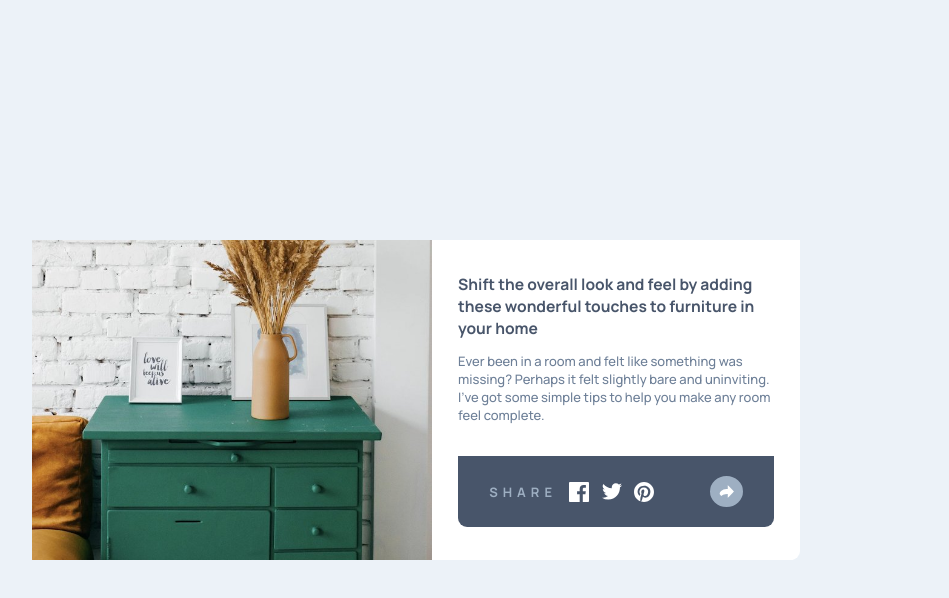
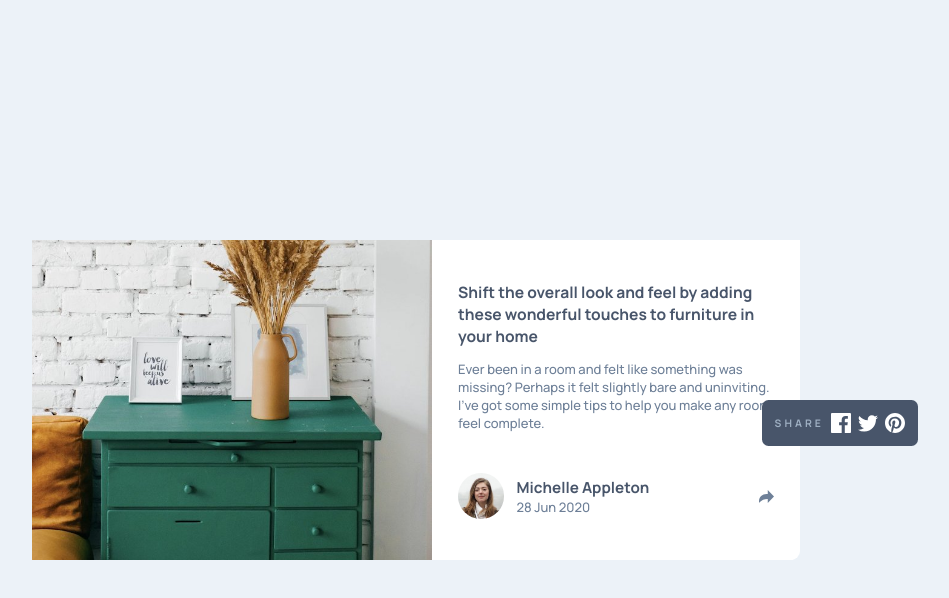
Before and after one commit to dlaurq/article-preview-component-master-frontendmentor.io, a plain HTML site: page index.html in a window 1280 px wide. Both pictures are taken after a click on the picture 990 px from the left and 496 px from the top of the page. Shown: the whole page, without its empty margins (224-1173 px from the left). Drawn offline with Linux system fonts and the light colour scheme.

Commit message:
done js for desktop button, css desktop share card

```diff
--- a/main.js
+++ b/main.js
@@ -1,7 +1,15 @@
+DESKTOPWIDTH = 750
+
 function ShowShareContainer(){
+
     user = document.querySelector(".user")
     userShare = document.querySelector(".user-share")
-    console.log(user, userShare)
-    user.classList.toggle("hide")
-    userShare.classList.toggle("hide")
+
+    if(document.body.clientWidth >= DESKTOPWIDTH){
+        userShare.classList.toggle("hide")
+    }else{
+        user.classList.toggle("hide")
+        userShare.classList.toggle("hide")
+    }
+
 }
--- a/style.css
+++ b/style.css
@@ -208,6 +208,27 @@ body{
     .user{
         padding: 0;
     }
+
+    .user-share{
+        padding: 1rem 1rem;
+        position: absolute;
+        top: 50%;
+        left: 77%;
+        border-radius: .5rem;
+        width: 12rem;
+    }
+    .user-share > img{
+        display: none;
+    }
+
+    .share-container{
+        justify-content: space-between;
+        width: 100%;
+    }
+    .share-container p{
+        font-size: .8rem;
+        letter-spacing: 3px;
+    }
 }
 
 @media (min-width: 785px){
```
